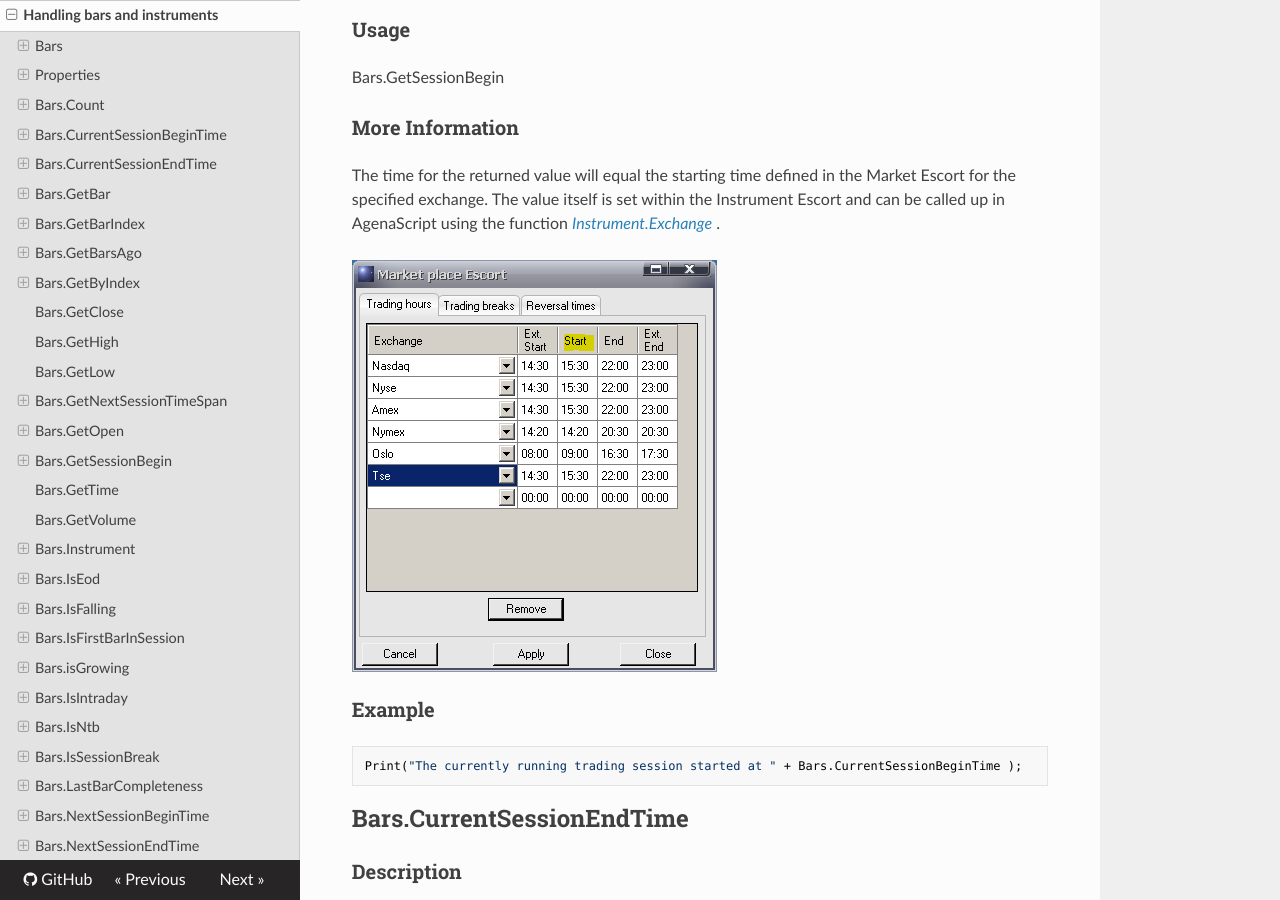
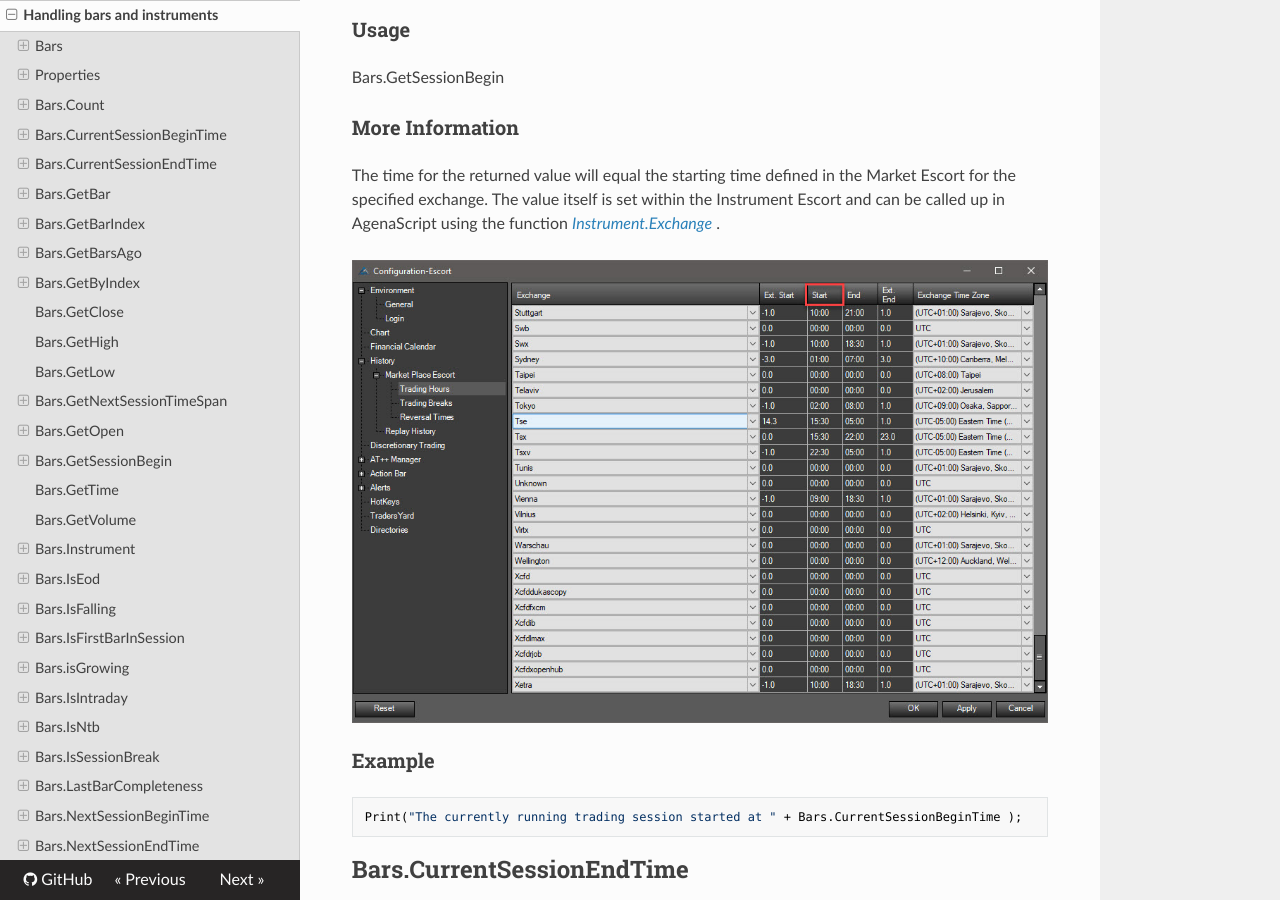
Before and after one commit to AgenaTrader/AgenaScript-documentation, an MkDocs documentation site: the page built from sources/handling_bars_and_instruments.md, in a window 1280 px wide and 900 px high, scrolled down 5283 px. Built offline with MkDocs 1.6.1, drawn with Linux system fonts in a browser that asks for light colours; nearby versions of some CDN libraries; old or Windows-style settings are respelled for this version of MkDocs.

Commit message:
Update handling_bars_and_instruments.md

````diff
--- a/sources/handling_bars_and_instruments.md
+++ b/sources/handling_bars_and_instruments.md
@@ -165,7 +165,7 @@ Bars.GetSessionBegin
 ### More Information
 The time for the returned value will equal the starting time defined in the Market Escort for the specified exchange. The value itself is set within the Instrument Escort and can be called up in AgenaScript using the function [*Instrument.Exchange*](#instrumentexchange) .
 
-![Bars.CurrentSessionBeginTime](./media/image3.png)
+![Bars.CurrentSessionBeginTime](./media/TradingHour_TSE.jpg)
 
 ### Example
 ```cs
````
